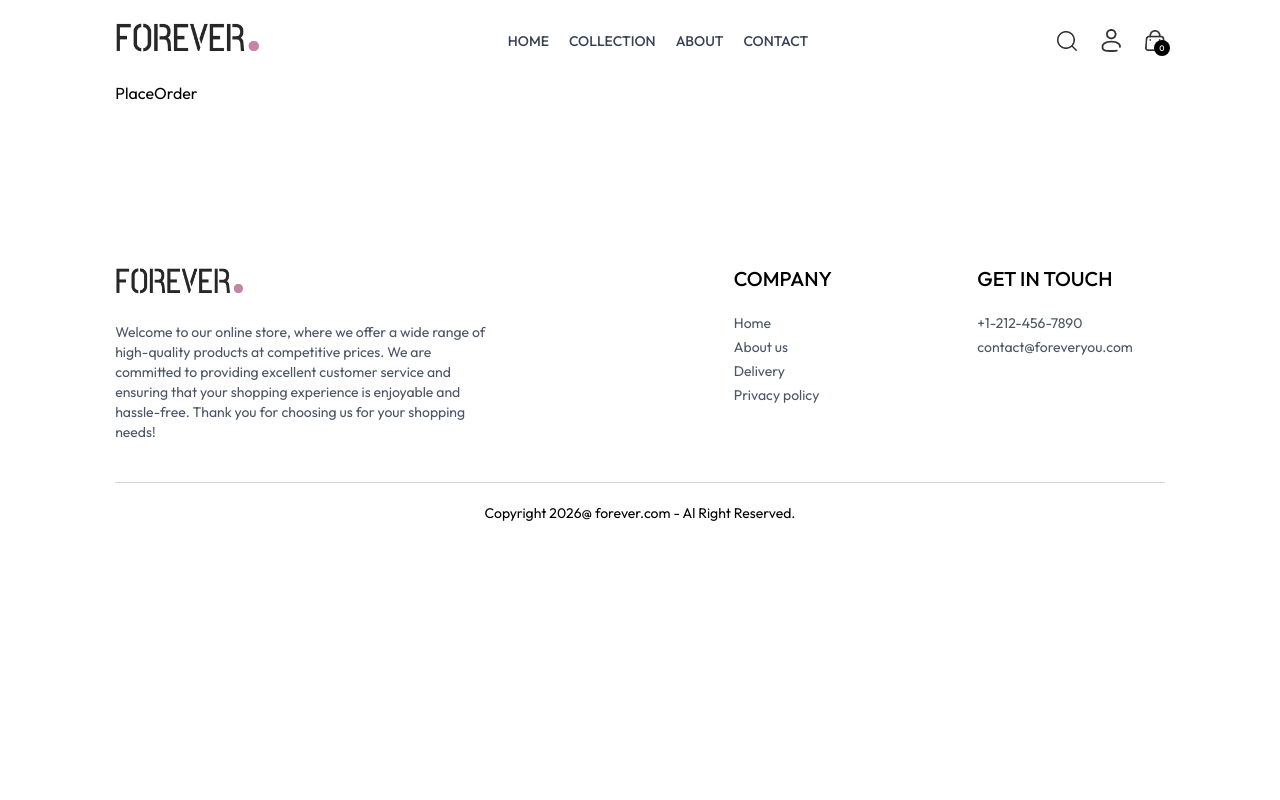
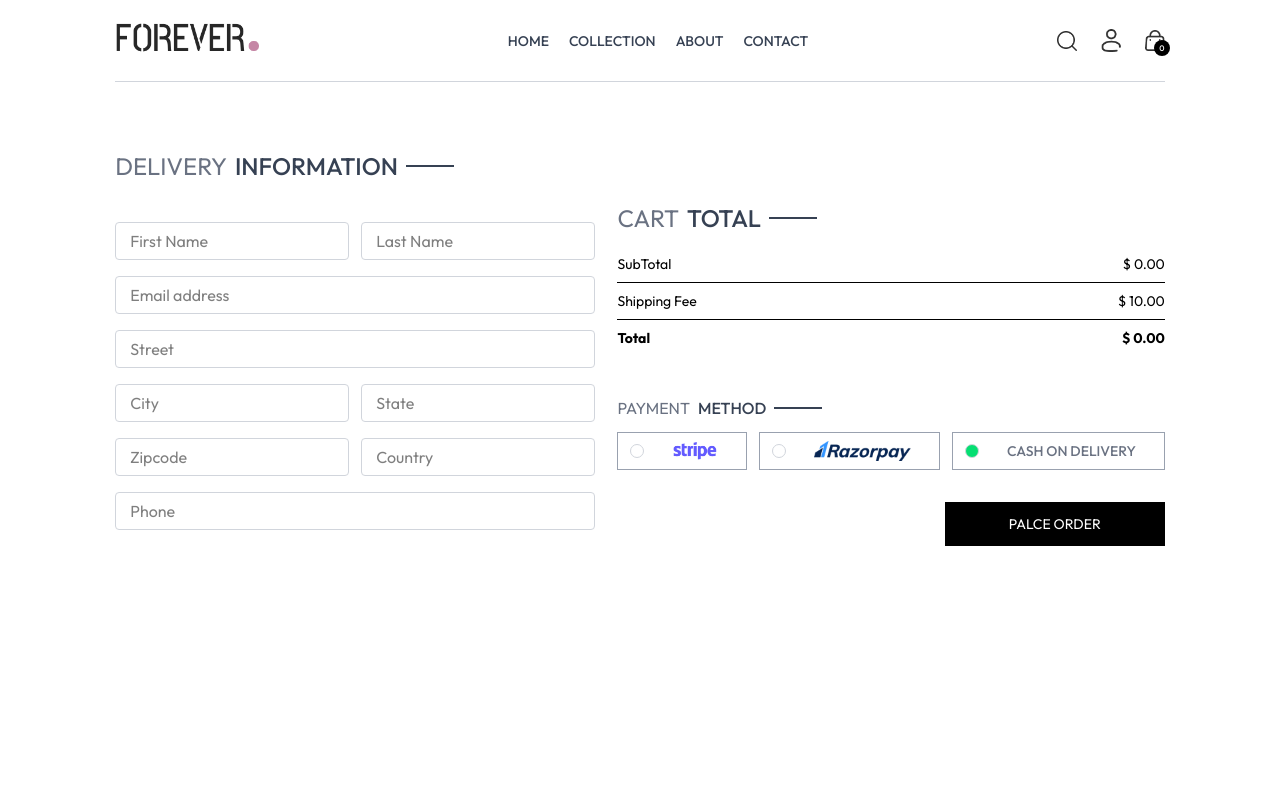
Before and after one commit to anishkumarsharma1/E-commerce-App, a React (Vite) app in the folder frontend/: page /place-order in a window 1280 px wide. Shown: the top 800 px of the page. Built offline with nearby package versions, Linux system fonts and the light colour scheme.

Commit message:
feat: integrate cart with place order and orders page

```diff
--- a/frontend/src/pages/Orders.jsx
+++ b/frontend/src/pages/Orders.jsx
@@ -1,8 +1,46 @@
-import React from 'react'
+import React, { useContext } from 'react'
+import { ShopContext } from '../context/ShopContext'
+import Title from '../components/Title';
 
 const Orders = () => {
+
+  const {products, currency} = useContext(ShopContext);
+
   return (
-    <div>Orders</div>
+    <div className='border-t border-gray-200 pt-16'>
+
+      <div className='text-2xl'>
+        <Title text1={'MY'} text2={'ORDERS'} />
+      </div>
+
+      <div>
+          {
+            products.slice(1,4).map((item,index)=>(
+              <div key={index} className='py-4 border-t border-b border-gray-300 text-gray-700 flex flex-col md:flex-row md:items-center md:justify-between gap-4 '>
+                <div className='flex items-start gap-6 text-sm'>
+                    <img className='w-16 sm:w-20' src={item.image[0]} alt="" />
+                    <div>
+                      <p className='sm:text-base font-medium'>{item.name}</p>
+                      <div className='flex items-center gap-3 mt-2 text-base text-gray-700'>
+                          <p className='text-g'>{currency}{item.price}</p>
+                          <p>Quantity: 1</p>
+                          <p>Size: M</p>
+                      </div>
+                      <p className='mt-2'>Date: <span className='text-gray-400'>21, Feb, 2026</span></p>
+                    </div>
+                </div>
+                <div className='md:w-1/2 flex justify-between'>
+                    <div className='flex items-center gap-2'>
+                      <p className='min-w-2 h-2 rounded-full bg-green-500'></p>
+                      <p className='text-sm md:text-base'>Ready to ship</p>
+                    </div>
+                    <button className='border border-gray-200 px-4 py-2 text-sm font-medium rounded-sm'>Track Order</button>
+                </div>
+              </div>
+            ))
+          }
+      </div>
+    </div>
   )
 }
 
--- a/frontend/src/pages/PlaceOrder.jsx
+++ b/frontend/src/pages/PlaceOrder.jsx
@@ -1,8 +1,74 @@
-import React from 'react'
+import React, { useContext, useState } from 'react'
+import Title from '../components/Title';
+import CartTotal from '../components/CartTotal';
+import { assets } from '../assets/assets';
+import { ShopContext } from '../context/ShopContext';
 
 const PlaceOrder = () => {
+
+  const [method, setMethod] = useState('cod');
+  const {navigate} = useContext(ShopContext);
+
   return (
-    <div>PlaceOrder</div>
+    <div className='flex flex-col sm:flex-row justify-between gap-4 pt-5 sm:pt-14 min-h-[80vh] border-t border-gray-300'>
+      {/*------------- Left Side ---------------- */}
+      <div className='flex flex-col gap-4 w-full sm:max-w-[480px]'>
+
+        <div className='text-xl sm:text-2xl my-3'>
+            <Title text1={'DELIVERY'} text2={'INFORMATION'} />
+        </div>
+
+        <div className='flex gap-3'>
+            <input className='border border-gray-300 rounded py-1.5 px-3.5 w-full' type='text' placeholder='First Name'/>
+            <input className='border border-gray-300 rounded py-1.5 px-3.5 w-full' type='text' placeholder='Last Name'/>
+        </div>
+        <input className='border border-gray-300 rounded py-1.5 px-3.5 w-full' type='email' placeholder='Email address'/>
+        <input className='border border-gray-300 rounded py-1.5 px-3.5 w-full' type='text' placeholder='Street'/>
+         <div className='flex gap-3'>
+            <input className='border border-gray-300 rounded py-1.5 px-3.5 w-full' type='text' placeholder='City'/>
+            <input className='border border-gray-300 rounded py-1.5 px-3.5 w-full' type='text' placeholder='State'/>
+        </div>
+         <div className='flex gap-3'>
+            <input className='border border-gray-300 rounded py-1.5 px-3.5 w-full' type='number' placeholder='Zipcode'/>
+            <input className='border border-gray-300 rounded py-1.5 px-3.5 w-full' type='text' placeholder='Country'/>
+        </div>
+        <input className='border border-gray-300 rounded py-1.5 px-3.5 w-full' type='number' placeholder='Phone'/>
+      </div>
+      {/*-------------- Right Side --------------- */}
+      <div className='mt-8'>
+
+        <div className='mt-8 min-w-80'>
+          <CartTotal/>
+        </div>
+
+        <div className='mt-12'>
+          <Title text1={'PAYMENT'} text2={'METHOD'} />
+          {/*------------ Payment Method Selection ------------- */}
+          <div  className='flex gap-3 flex-col lg:flex-row'>
+              <div onClick={()=>setMethod('stripe')} className='flex items-center gap-3 border border-gray-400 p-2 px-3 cursor-pointer'>
+                  <p className={`min-w-3.5 h-3.5 border border-gray-300 rounded-full ${method === 'stripe' ? 'bg-green-400' : ''}`}></p>
+                  <img className='h-5 mx-4' src={assets.stripe_logo} alt="" />
+              </div>
+
+              <div onClick={()=>setMethod('razorpay')} className='flex items-center gap-3 border border-gray-400 p-2 px-3 cursor-pointer'>
+                  <p className={`min-w-3.5 h-3.5 border border-gray-300 rounded-full ${method === 'razorpay' ? 'bg-green-400' : ''}`}></p>
+                  <img className='h-5 mx-4' src={assets.razorpay_logo} alt="" />
+              </div>
+
+              <div onClick={()=>setMethod('cod')} className='flex items-center gap-3 border border-gray-400 p-2 px-3 cursor-pointer'>
+                  <p className={`min-w-3.5 h-3.5 border border-gray-300 rounded-full ${method === 'cod' ? 'bg-green-400' : ''}`}></p>
+                  <p className='text-gray-500 text-sm font-medium mx-4'>CASH ON DELIVERY</p>
+              </div>
+          </div>
+
+          <div className='w-full text-end mt-8'>
+              <button onClick={()=>navigate('/orders')} className='bg-black text-white px-16 py-3 text-sm cursor-pointer'>PALCE ORDER</button>
+          </div>
+        </div>
+
+      </div>
+
+    </div>
   )
 }
 
```
